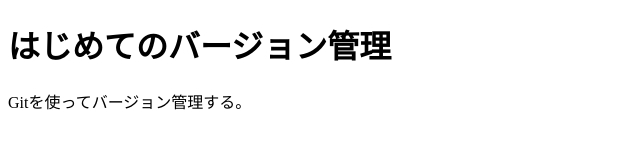
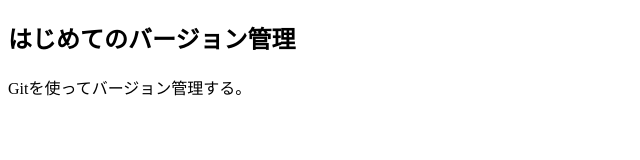
Before and after one commit to juichiro/firstgit, a plain HTML site: page index.html in a window 1280 px wide. Shown: the whole page, without its empty margins (0-640 px from the left). Drawn offline with Linux system fonts and the light colour scheme.

Commit message:
h1 to h2

```diff
--- a/index.html
+++ b/index.html
@@ -5,7 +5,7 @@
         <title>Gitチュートリアル</title>
     </head>
     <body>
-        <h1>はじめてのバージョン管理</h1>
+        <h2>はじめてのバージョン管理</h2>
         <p>Gitを使ってバージョン管理する。</p>
     </body>
 </html>
```
